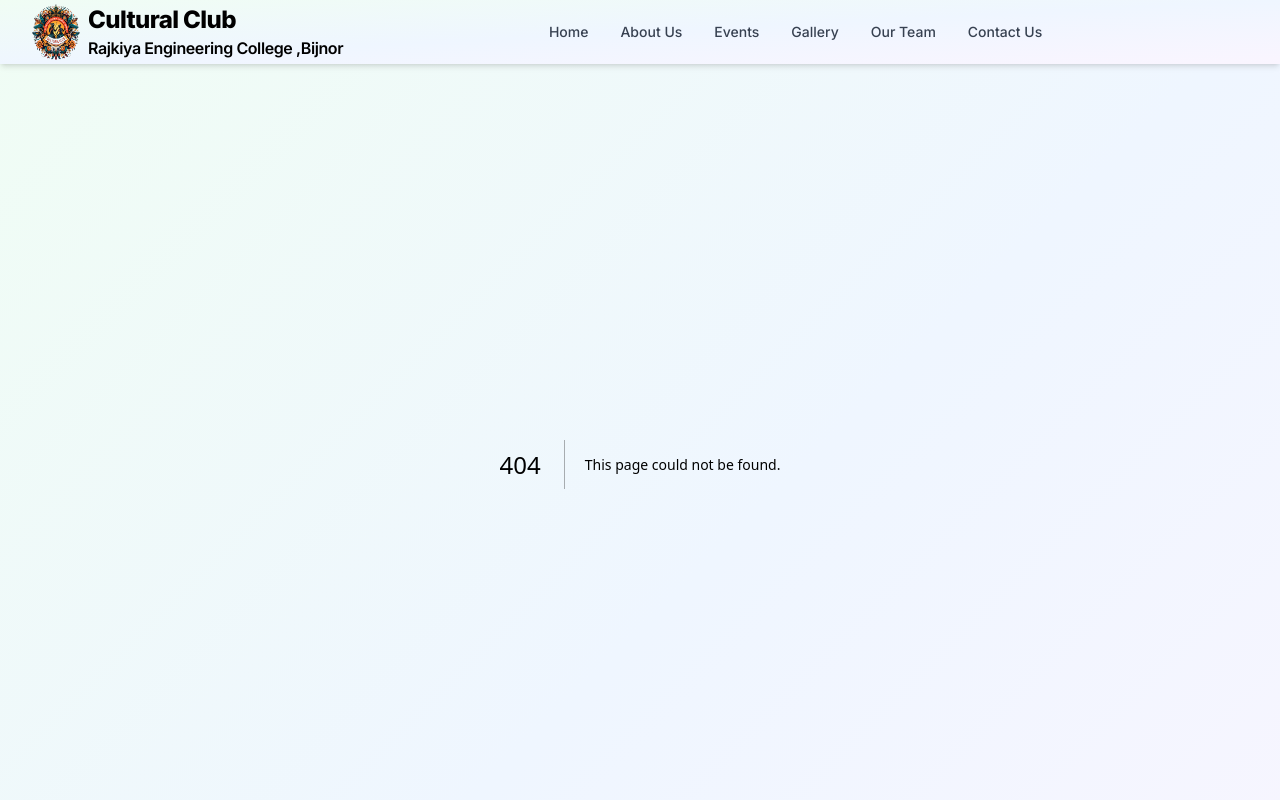
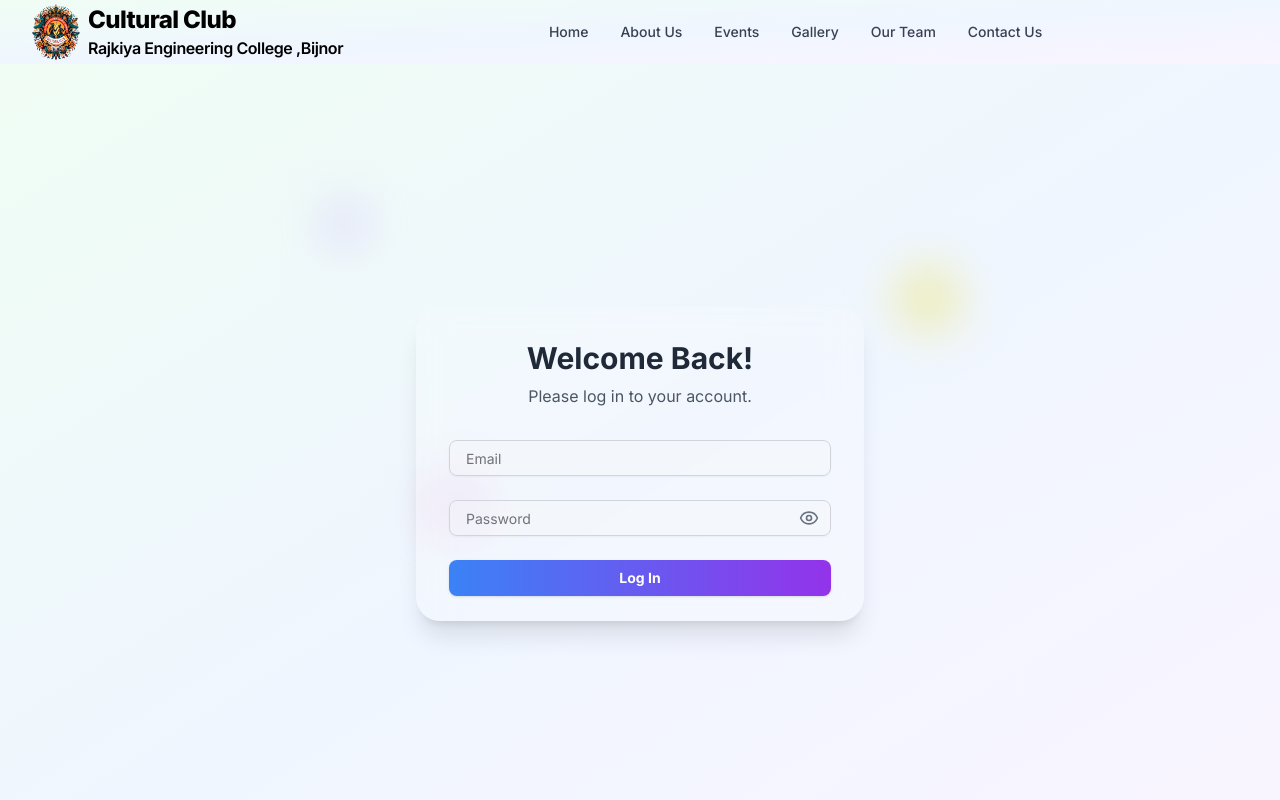
Before and after one commit to arpan-kumar-saini/shivam, a Next.js app: page /login in a window 1280 px wide. Before the commit this address had no page. Shown: the top 800 px of the page. Built offline with nearby package versions, Linux system fonts and the light colour scheme.

Commit message:
asdfghjkl

```diff
--- /dev/null
+++ b/app/login/page.tsx
@@ -0,0 +1,10 @@
+import React from 'react'
+import Login from '../../components/login-page'
+
+function page() {
+  return (
+    <div><Login/></div>
+  )
+}
+
+export default page
--- /dev/null
+++ b/app/styles/custom.css
@@ -0,0 +1,26 @@
+@keyframes blob {
+  0% {
+    transform: translate(0px, 0px) scale(1);
+  }
+  33% {
+    transform: translate(30px, -50px) scale(1.1);
+  }
+  66% {
+    transform: translate(-20px, 20px) scale(0.9);
+  }
+  100% {
+    transform: translate(0px, 0px) scale(1);
+  }
+}
+
+.animate-blob {
+  animation: blob 7s infinite;
+}
+
+.animation-delay-2000 {
+  animation-delay: 2s;
+}
+
+.animation-delay-4000 {
+  animation-delay: 4s;
+}
--- a/components/developer-team.tsx
+++ b/components/developer-team.tsx
@@ -42,7 +42,7 @@ export default function DeveloperTeam() {
     <div className="min-h-[500px] p-4 sm:p-8 flex items-center justify-center">
       <div className="max-w-4xl w-full">
         <h2 className="text-2xl sm:text-3xl font-bold text-center mb-6 text-indigo-900">Our Developer Team</h2>
-        <div className="grid grid-cols-2 gap-6 ">
+        <div className="grid grid-cols-1 md:grid-cols-2 gap-6 ">
           {teamMembers.map((member, index) => (
             <div
               key={member.name}
--- a/components/event-section.tsx
+++ b/components/event-section.tsx
@@ -5,6 +5,8 @@ import { motion, useScroll, useTransform, AnimatePresence } from 'framer-motion'
 import Image from 'next/image'
 import { Calendar, MapPin, ArrowRight} from 'lucide-react'
 import pastEventsData from '@/data/events/past-events.json';
+import ongoingEventsData from '@/data/events/ongoing-events.json';
+import upcomingEventsData from '@/data/events/upcoming-events.json';
 
 type Event = {
   id: number
@@ -15,36 +17,10 @@ type Event = {
   location: string
 }
 
-const upcomingEvents: Event[] = [
-  {
-    id: 1,
-    title: "Annual Cultural Fest",
-    date: "2024-03-15",
-    image: "/images/arpan.jpg",
-    description: "Join us for a spectacular showcase of talent across various art forms.",
-    location: "Main Auditorium"
-  },
-  {
-    id: 2,
-    title: "Poetry Slam Competition",
-    date: "2024-02-28",
-    image: "/images/arpan.jpg",
-    description: "Express yourself through the power of words in our annual poetry slam.",
-    location: "Literary Club Hall"
-  }
-]
 
-const ongoingEvents: Event[] = [
-  {
-    id: 3,
-    title: "Art Exhibition",
-    date: "2024-02-10 to 2024-02-20",
-    image: "/images/arpan.jpg",
-    description: "Explore the creative works of our talented student artists.",
-    location: "Art Gallery"
-  }
-]
 
+const upcomingEvents: Event[] = upcomingEventsData;
+const ongoingEvents: Event[] = ongoingEventsData;
 const pastEvents: Event[] = pastEventsData;
 
 export default function EventSectionComponent() {
@@ -171,7 +147,7 @@ export default function EventSectionComponent() {
   )
 
   return (
-    <section ref={sectionRef} className="py-16 min-h-screen">
+    <section ref={sectionRef} className="py-16 ">
       <motion.div
         style={{ y, opacity }}
         className="container mx-auto px-4"
--- /dev/null
+++ b/components/login-page.tsx
@@ -0,0 +1,59 @@
+"use client"
+
+import { useState } from 'react'
+import { Eye, EyeOff, Facebook, Github } from 'lucide-react'
+import { Button } from "@/components/ui/button"
+import { Input } from "@/components/ui/input"
+
+export default function LoginPage() {
+  const [showPassword, setShowPassword] = useState(false)
+
+  return (
+    <div className="min-h-screen flex items-center justify-center bg-gradient-to-br from-green-50 via-blue-50 to-purple-50 p-4">
+      <div className="absolute inset-0 overflow-hidden">
+        <div className="absolute left-1/4 top-1/4 w-12 h-12 bg-purple-200 rounded-full mix-blend-multiply filter blur-xl opacity-70 animate-blob"></div>
+        <div className="absolute right-1/4 top-1/3 w-16 h-16 bg-yellow-200 rounded-full mix-blend-multiply filter blur-xl opacity-70 animate-blob animation-delay-2000"></div>
+        <div className="absolute left-1/3 bottom-1/3 w-14 h-14 bg-pink-200 rounded-full mix-blend-multiply filter blur-xl opacity-70 animate-blob animation-delay-4000"></div>
+      </div>
+
+      <div className="w-full max-w-md">
+        <div className="bg-white bg-opacity-20 backdrop-filter backdrop-blur-lg rounded-3xl shadow-xl overflow-hidden border border-gray-100 border-opacity-20">
+          <div className="px-8 pt-8 pb-6">
+            <h2 className="text-3xl font-bold text-center mb-2 text-gray-800">Welcome Back!</h2>
+            <p className="text-center text-gray-600 mb-8">Please log in to your account.</p>
+            <form>
+              <div className="space-y-6">
+                <div>
+                  <Input
+                    type="email"
+                    placeholder="Email"
+                    className="w-full px-4 py-3 rounded-lg bg-gray-100 bg-opacity-30 border border-gray-300 focus:border-blue-500 focus:bg-white focus:ring-2 focus:ring-blue-200 text-gray-800 transition duration-200"
+                  />
+                </div>
+                <div className="relative">
+                  <Input
+                    type={showPassword ? "text" : "password"}
+                    placeholder="Password"
+                    className="w-full px-4 py-3 rounded-lg bg-gray-100 bg-opacity-30 border border-gray-300 focus:border-blue-500 focus:bg-white focus:ring-2 focus:ring-blue-200 text-gray-800 transition duration-200"
+                  />
+                  <button
+                    type="button"
+                    className="absolute inset-y-0 right-0 pr-3 flex items-center text-sm leading-5"
+                    onClick={() => setShowPassword(!showPassword)}
+                  >
+                    {showPassword ? <EyeOff className="h-5 w-5 text-gray-500" /> : <Eye className="h-5 w-5 text-gray-500" />}
+                  </button>
+                </div>
+                <Button className="w-full bg-gradient-to-r from-blue-500 to-purple-600 hover:from-blue-600 hover:to-purple-700 text-white font-bold py-3 rounded-lg transition duration-200 transform hover:scale-105">
+                  Log In
+                </Button>
+              </div>
+            </form>
+          </div>
+
+        </div>
+
+      </div>
+    </div>
+  )
+}
--- /dev/null
+++ b/components/ui/input.tsx
@@ -0,0 +1,22 @@
+import * as React from "react"
+
+import { cn } from "@/lib/utils"
+
+const Input = React.forwardRef<HTMLInputElement, React.ComponentProps<"input">>(
+  ({ className, type, ...props }, ref) => {
+    return (
+      <input
+        type={type}
+        className={cn(
+          "flex h-9 w-full rounded-md border border-input bg-transparent px-3 py-1 text-base shadow-sm transition-colors file:border-0 file:bg-transparent file:text-sm file:font-medium file:text-foreground placeholder:text-muted-foreground focus-visible:outline-none focus-visible:ring-1 focus-visible:ring-ring disabled:cursor-not-allowed disabled:opacity-50 md:text-sm",
+          className
+        )}
+        ref={ref}
+        {...props}
+      />
+    )
+  }
+)
+Input.displayName = "Input"
+
+export { Input }
--- /dev/null
+++ b/data/events/ongoing-events.json
@@ -0,0 +1,10 @@
+[
+    {
+      "id": 3,
+      "title": "Art Exhibition",
+      "date": "2024-02-10 to 2024-02-20",
+      "image": "/images/arpan.jpg",
+      "description": "Explore the creative works of our talented student artists.",
+      "location": "Art Gallery"
+    }
+  ]
--- /dev/null
+++ b/data/events/upcoming-events.json
@@ -0,0 +1,18 @@
+[
+    {
+      "id": 1,
+      "title": "Annual Cultural Fest",
+      "date": "2024-03-15",
+      "image": "/images/arpan.jpg",
+      "description": "Join us for a spectacular showcase of talent across various art forms.",
+      "location": "Main Auditorium"
+    },
+    {
+      "id": 2,
+      "title": "Poetry Slam Competition",
+      "date": "2024-02-28",
+      "image": "/images/arpan.jpg",
+      "description": "Express yourself through the power of words in our annual poetry slam.",
+      "location": "Literary Club Hall"
+    }
+  ]
```
